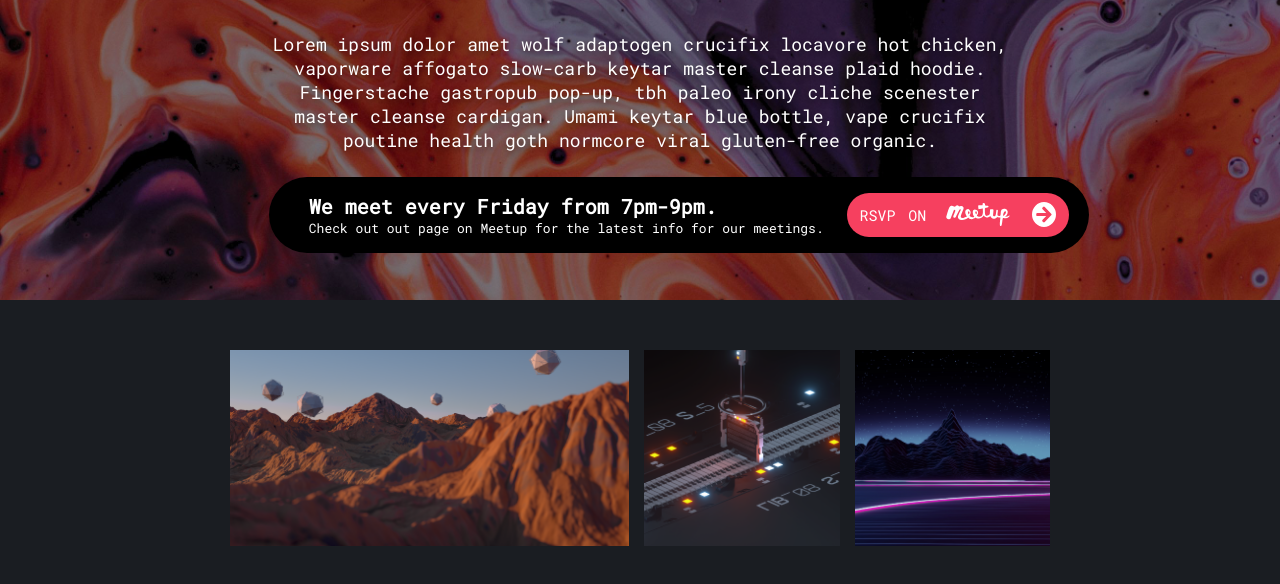
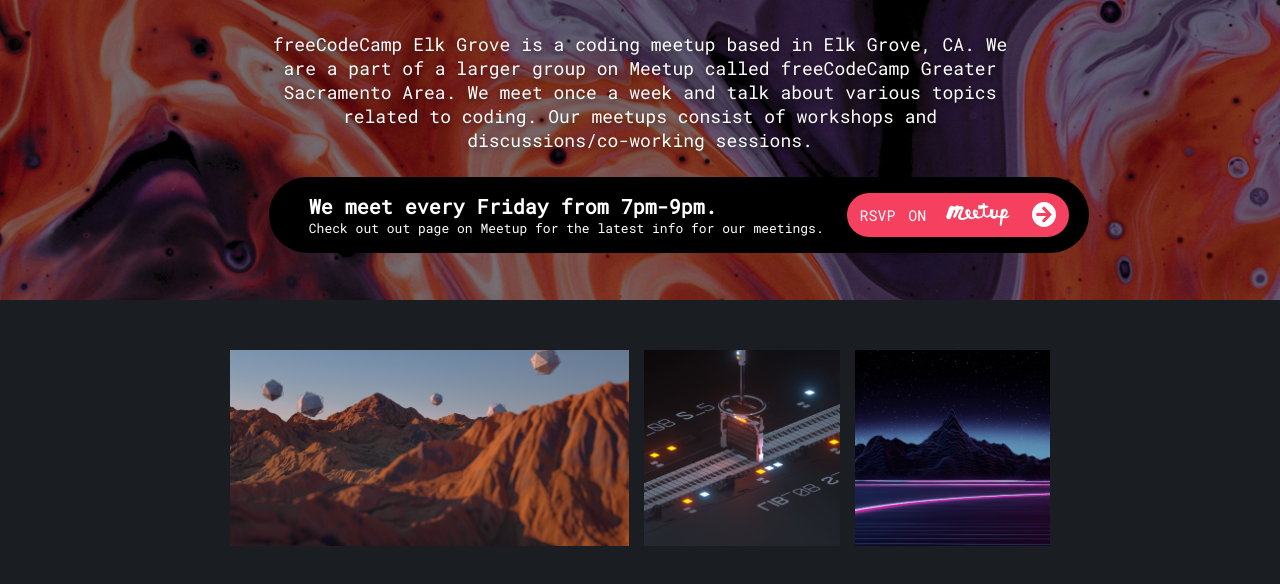
Before and after one commit to fcc-elk-grove/fcc-elk-grove.github.io, a website: page index.html in a window 1280 px wide. Shown: the part 160-744 px from the top of the page. Drawn offline with nearby package versions, Linux system fonts and the light colour scheme; files that its build step writes are made by us from their sources.

Commit message:
update about paragraph

```diff
--- a/index.html
+++ b/index.html
@@ -30,7 +30,7 @@
             <header class="header">
                 <div class="header__text-box">
                     <h1 class="heading-primary u-margin-top-medium u-margin-bottom-medium u-text-shadow-1">Insert tagline here|</h1>
-                    <p class="paragraph u-margin-bottom-small u-text-shadow-1">Lorem ipsum dolor amet wolf adaptogen crucifix locavore hot chicken, vaporware affogato slow-carb keytar master cleanse plaid hoodie. Fingerstache gastropub pop-up, tbh paleo irony cliche scenester master cleanse cardigan. Umami keytar blue bottle, vape crucifix poutine health goth normcore viral gluten-free organic.</p>
+                    <p class="paragraph u-margin-bottom-small u-text-shadow-1">freeCodeCamp Elk Grove is a coding meetup based in Elk Grove, CA. We are a part of a larger group on Meetup called freeCodeCamp Greater Sacramento Area. We meet once a week and talk about various topics related to coding. Our meetups consist of workshops and discussions/co-working sessions.</p>
                     <div class="header__tag-box">
                         <div class="tagline u-margin-left-medium">
                             <h2 class="tagline--main">We meet every Friday from 7pm-9pm.</h2>
```
